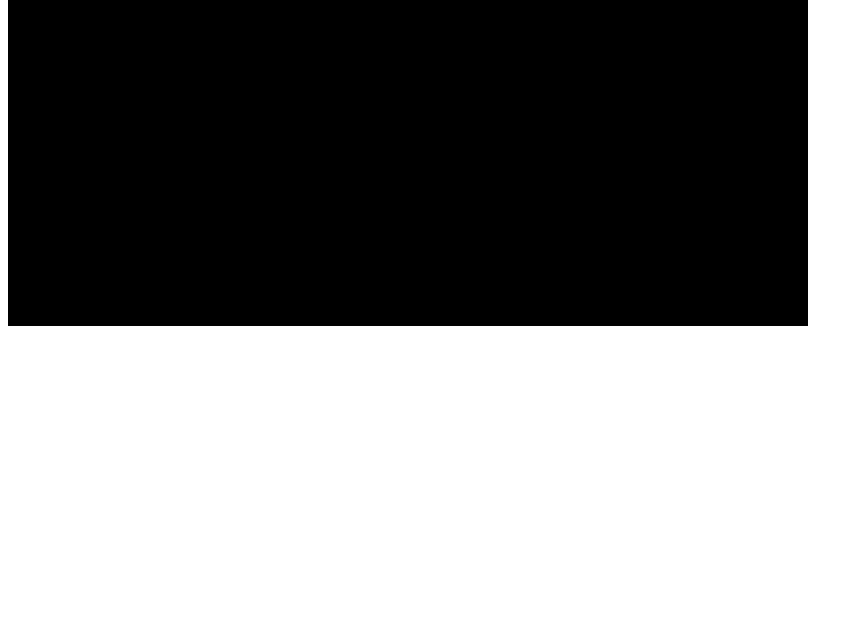
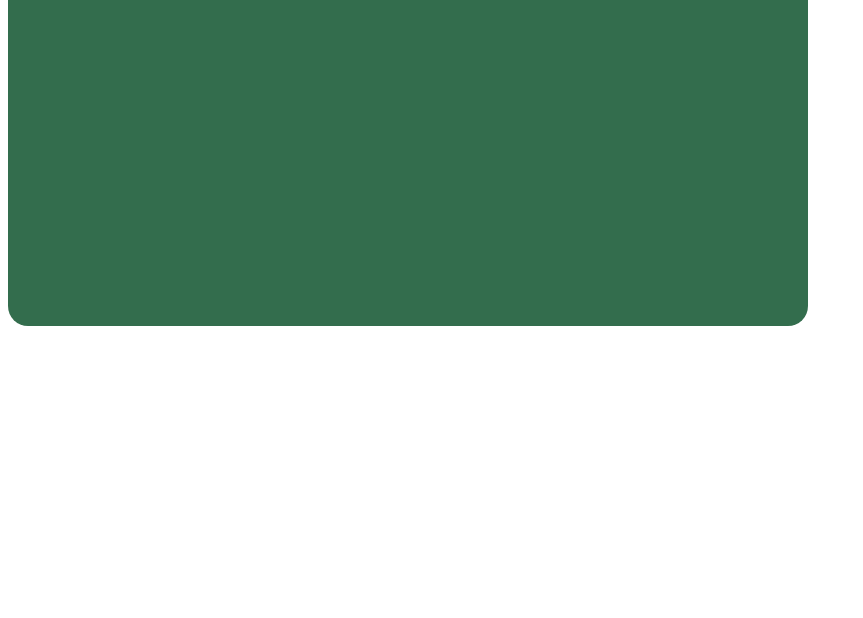
Before and after one commit to AndresAlmada/repositoriocolaborativo, a plain HTML site: page index.html in a window 1280 px wide. Shown: the part 182-800 px from the top of the page, without its empty margins (0-863 px from the left). Drawn offline with Linux system fonts and the light colour scheme.

Commit message:
modificaciones

```diff
--- a/style.css
+++ b/style.css
@@ -1,8 +1,9 @@
 main {
-    background-color: black;
+    background-color: rgb(51, 109, 77);
     width: 800px;
     height: 500px;
     color: white;
+    border-radius: 20px;
 
 }
 
```
